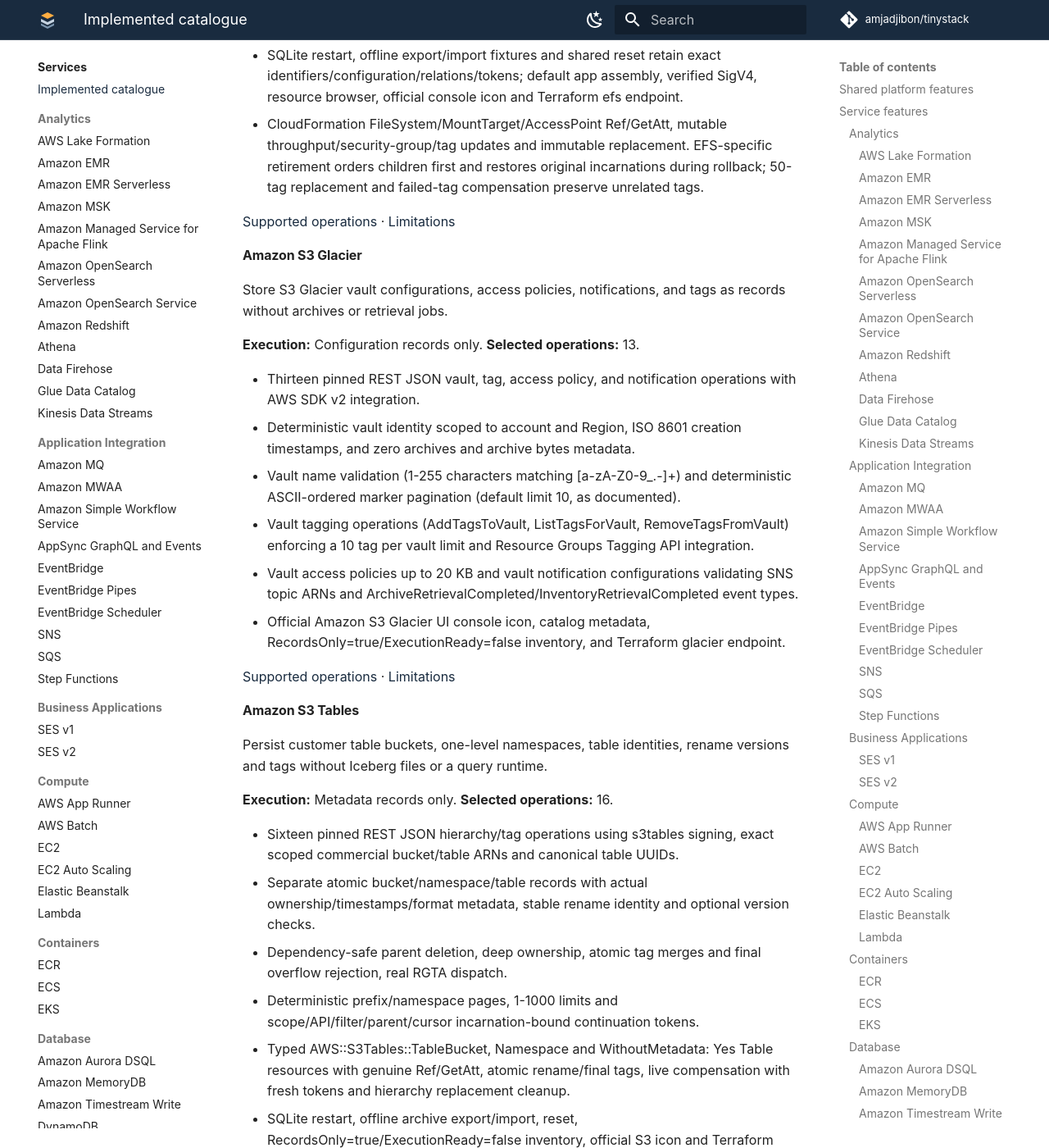
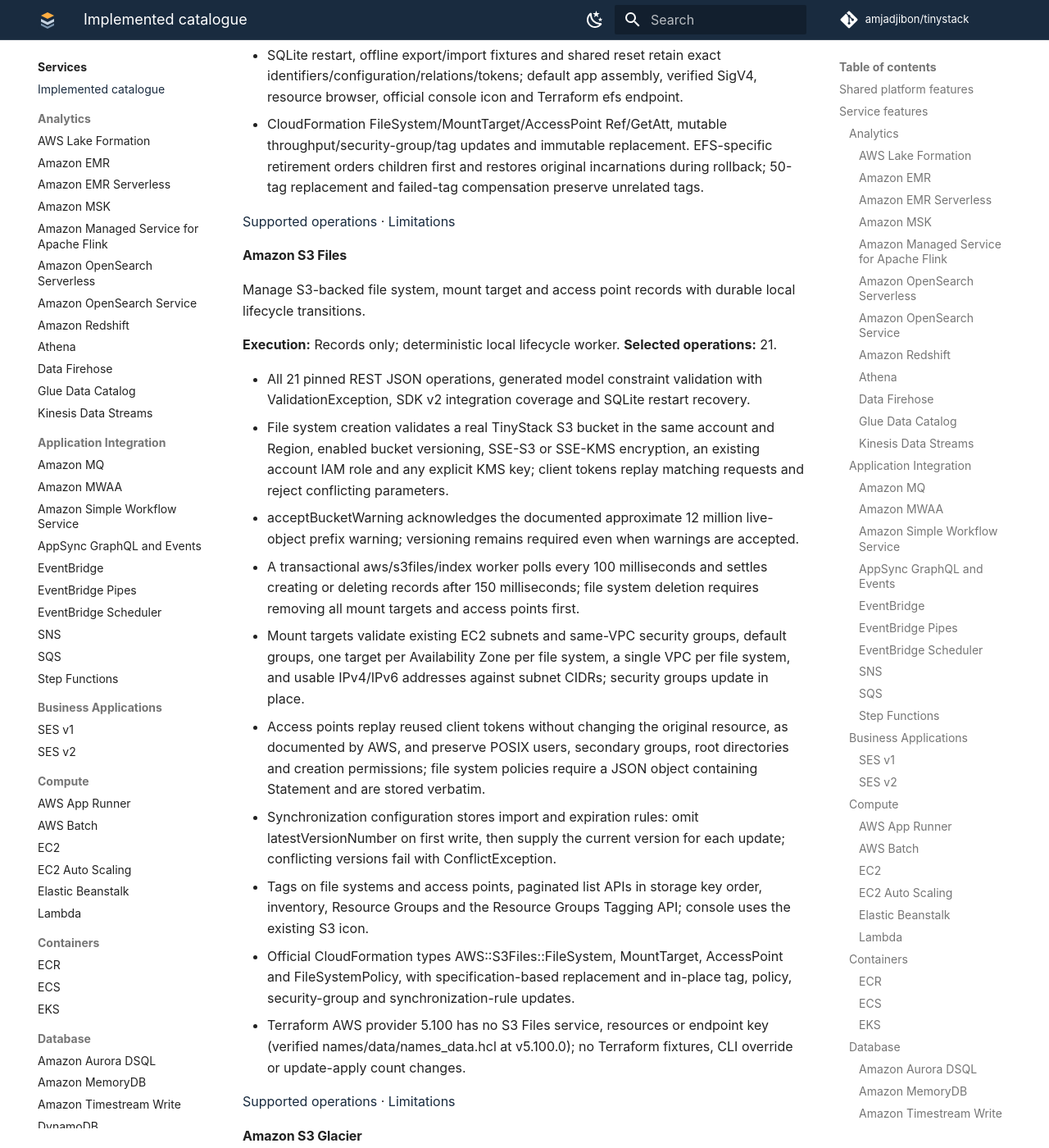
Before and after one commit to amjadjibon/tinystack, an MkDocs documentation site: the page built from docs/site/services/catalogue.md, in a window 1280 px wide and 1400 px high, scrolled down 89654 px. Shown: the whole window at 82% size. Built offline with MkDocs 1.6.1 and Material for MkDocs 9.7.7, drawn with Linux system fonts in a browser that asks for light colours; some of the changed text lies outside the part shown.

Commit message:
docs(s3files): document control plane behavior and execution gaps

```diff
--- a/docs/site/services/catalogue.md
+++ b/docs/site/services/catalogue.md
@@ -1986,6 +1986,25 @@ Persist regional file-system, mount-target and access-point metadata without a m
 
 [Supported operations](efs.md#supported-operations) · [Limitations](efs.md#limitations-and-future-work)
 
+#### Amazon S3 Files
+
+Manage S3-backed file system, mount target and access point records with durable local lifecycle transitions.
+
+**Execution:** Records only; deterministic local lifecycle worker. **Selected operations:** 21.
+
+- All 21 pinned REST JSON operations, generated model constraint validation with ValidationException, SDK v2 integration coverage and SQLite restart recovery.
+- File system creation validates a real TinyStack S3 bucket in the same account and Region, enabled bucket versioning, SSE-S3 or SSE-KMS encryption, an existing account IAM role and any explicit KMS key; client tokens replay matching requests and reject conflicting parameters.
+- acceptBucketWarning acknowledges the documented approximate 12 million live-object prefix warning; versioning remains required even when warnings are accepted.
+- A transactional aws/s3files/index worker polls every 100 milliseconds and settles creating or deleting records after 150 milliseconds; file system deletion requires removing all mount targets and access points first.
+- Mount targets validate existing EC2 subnets and same-VPC security groups, default groups, one target per Availability Zone per file system, a single VPC per file system, and usable IPv4/IPv6 addresses against subnet CIDRs; security groups update in place.
+- Access points replay reused client tokens without changing the original resource, as documented by AWS, and preserve POSIX users, secondary groups, root directories and creation permissions; file system policies require a JSON object containing Statement and are stored verbatim.
+- Synchronization configuration stores import and expiration rules: omit latestVersionNumber on first write, then supply the current version for each update; conflicting versions fail with ConflictException.
+- Tags on file systems and access points, paginated list APIs in storage key order, inventory, Resource Groups and the Resource Groups Tagging API; console uses the existing S3 icon.
+- Official CloudFormation types AWS::S3Files::FileSystem, MountTarget, AccessPoint and FileSystemPolicy, with specification-based replacement and in-place tag, policy, security-group and synchronization-rule updates.
+- Terraform AWS provider 5.100 has no S3 Files service, resources or endpoint key (verified names/data/names_data.hcl at v5.100.0); no Terraform fixtures, CLI override or update-apply count changes.
+
+[Supported operations](s3files.md#supported-operations) · [Limitations](s3files.md#limitations-and-future-work)
+
 #### Amazon S3 Glacier
 
 Store S3 Glacier vault configurations, access policies, notifications, and tags as records without archives or retrieval jobs.
--- a/mkdocs.yml
+++ b/mkdocs.yml
@@ -254,6 +254,7 @@ nav:
           - "WAF v2": services/wafv2.md
       - "Storage":
           - "Amazon EFS": services/efs.md
+          - "Amazon S3 Files": services/s3files.md
           - "Amazon S3 Glacier": services/glacier.md
           - "Amazon S3 Tables": services/s3tables.md
           - "S3": services/s3.md
```
Also changed, not shown: other parts of docs/site/services/catalogue.md (+1 -1 lines), docs/site/guides/cloudformation-resources.md (+5 -1 lines), docs/site/services/index.md (+2 -1 lines), docs/site/services/s3files.md (added, +74 -0 lines), docs/catalog.json.
